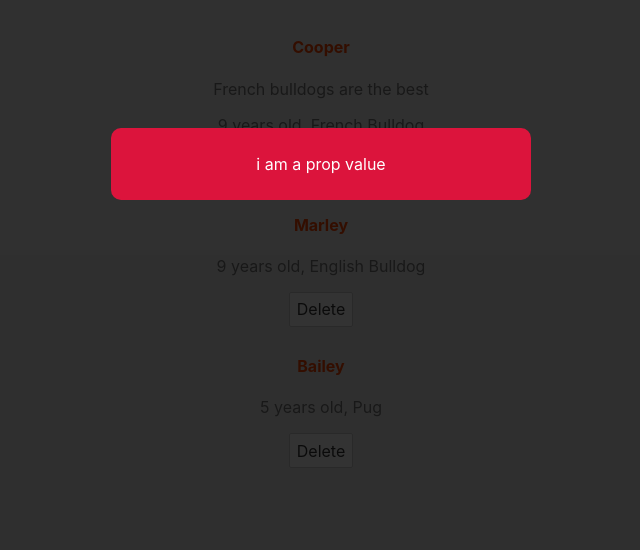
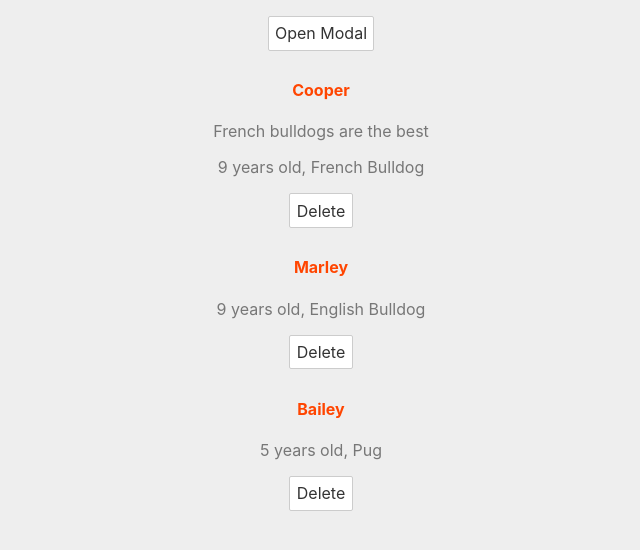
Before and after one commit to SJH-97/svelte, a Svelte app: page / in a window 1280 px wide. Shown: the top 550 px of the page, without its empty margins (319-959 px from the left). Built offline with nearby package versions, Linux system fonts and the light colour scheme.

Commit message:
event forwarding to toggle modal component

```diff
--- a/src/App.svelte
+++ b/src/App.svelte
@@ -14,12 +14,21 @@
 		dogs = dogs.filter((dog) => dog.id !== id);
 	}
 
+	// Toggle Modal Function
+	const toggleModal = () => {
+		showModal = !showModal;
+	}
+
 	// Setting a prop
 	let message = "i am a prop value"
+
+	// Setting Show modal prop
+	let showModal = false;
 </script>
 
-<Modal message={message} isPromo/>
+<Modal message={message} isPromo {showModal} on:click={toggleModal}/>
 <main>
+  <button on:click={toggleModal}>Open Modal</button>
  {#each dogs as dog (dog.id)}
 <div>
 	<h4>{dog.name}</h4>
--- a/src/Modal.svelte
+++ b/src/Modal.svelte
@@ -1,12 +1,13 @@
 <script>
     export let message = "default value";
-    let showModal = true;
+    // export show modal to app so can be toggled outside of modal
+    export let showModal = false;
     export let isPromo = false;
 </script>
 
 {#if showModal}
 <!-- add conditional styling using class:x={} -->
-<div class="backdrop" class:promo={isPromo}>
+<div class="backdrop" class:promo={isPromo} on:click>
     <div class="modal">
         <p>{message}</p>
     </div>
```
